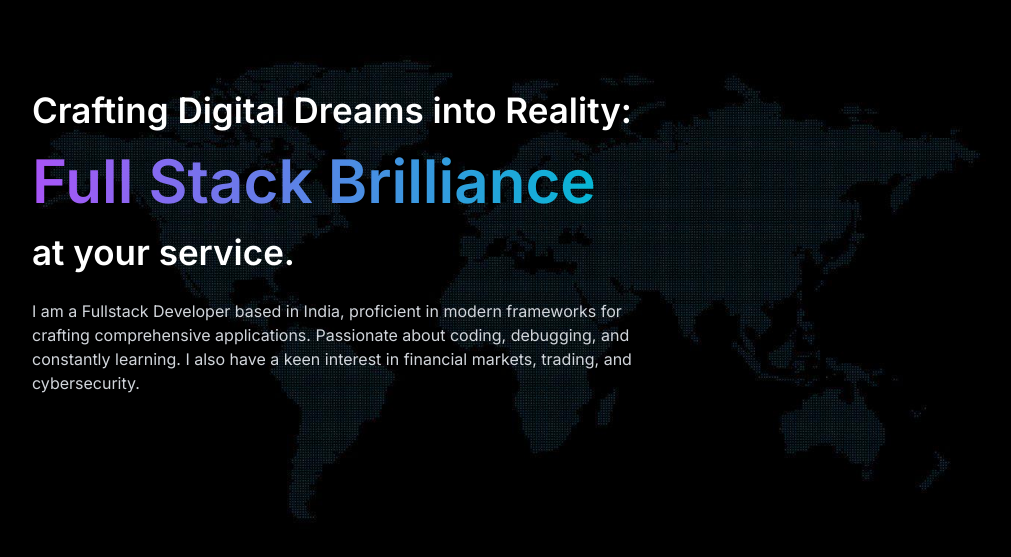
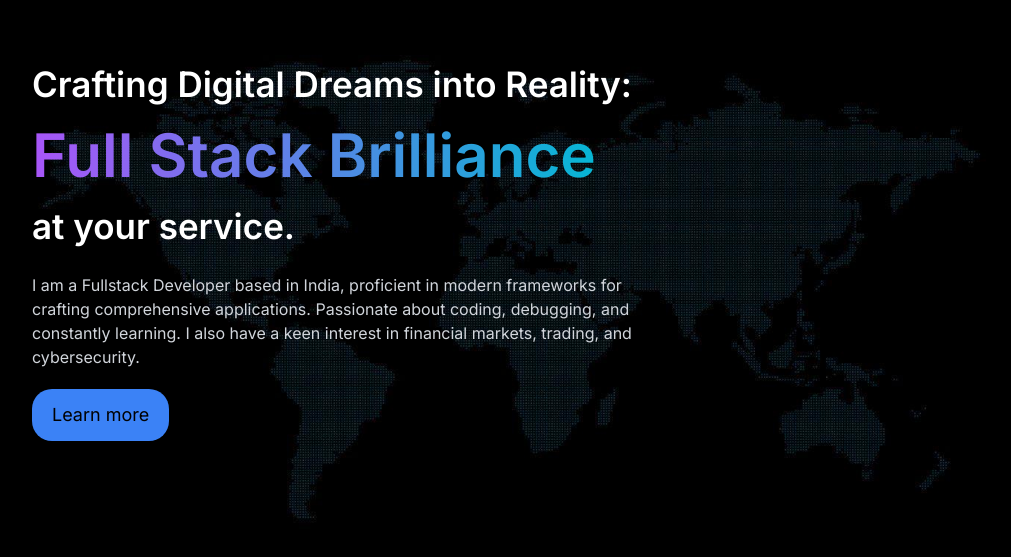
Before and after one commit to chouhan-jayesh/about, a Next.js app: page / in a window 1280 px wide. Shown: the part 111-668 px from the top of the page, without its empty margins (128-1139 px from the left). Built offline with nearby package versions, Linux system fonts and the light colour scheme.

Commit message:
hero section

```diff
--- a/app/page.tsx
+++ b/app/page.tsx
@@ -1,4 +1,4 @@
-import Image from "next/image";
+import Link from "next/link";
 
 export default function Home() {
   return (
@@ -18,7 +18,17 @@ export default function Home() {
             I am a Fullstack Developer based in India, proficient in modern frameworks for crafting comprehensive applications. Passionate about coding, debugging, and constantly learning. I also have a keen interest in financial markets, trading, and cybersecurity.
           </p>
           <div className="flex-col md:flex-row hidden md:flex">
-
+            <Link href="/skills" className="rounded-[20px] bg-blue-500 hover:bg-blue-300 px-5 py-3 text-lg">
+              Learn more
+            </Link>
+            {/* <Link href="/skills" className="rounded-[20px] bg-blue-500 hover:bg-blue-300 px-5 py-3 text-lg">
+              <div className="absolute rounded-[20px] z-[1] bg-white inset-0 opacity-0 group-hover:opacity-20" />
+              My projects
+            </Link>
+            <Link href="/skills" className="rounded-[20px] bg-blue-500 hover:bg-blue-300 px-5 py-3 text-lg">
+              <div className="absolute rounded-[20px] z-[1] bg-white inset-0 opacity-0 group-hover:opacity-20" />
+              Contact me
+            </Link> */}
           </div>
         </div>
 
--- a/package.json
+++ b/package.json
@@ -9,6 +9,7 @@
     "lint": "next lint"
   },
   "dependencies": {
+    "@splinetool/react-spline": "^2.2.6",
     "next": "14.2.3",
     "react": "^18",
     "react-dom": "^18"
```
Also changed, not shown: 1 other file (tests, documents, lock files or other folders).
